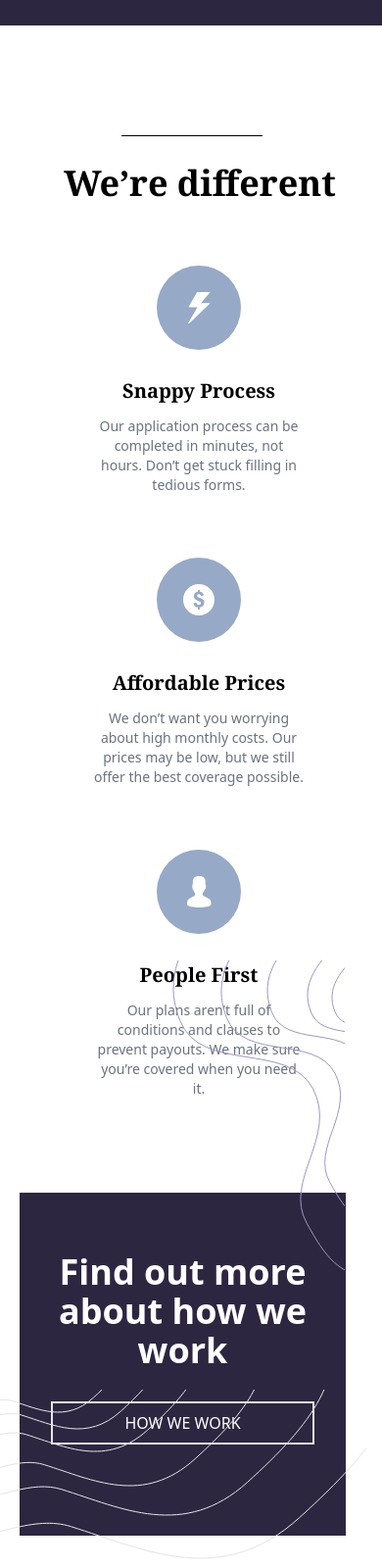
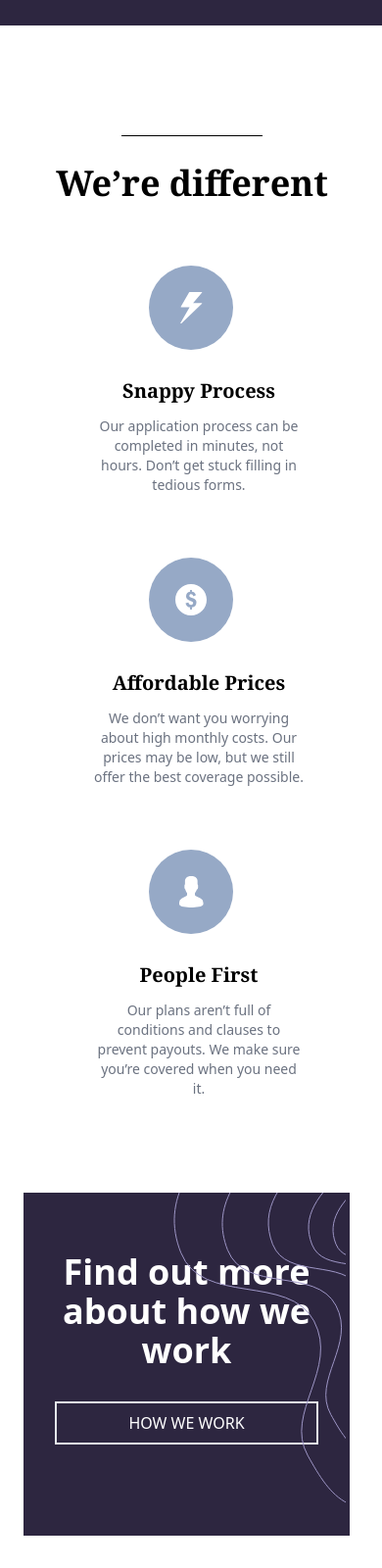
Before and after one commit to Dmyckon/Insure, a plain HTML site: page index.html in a window 390 px wide. Shown: the part 1240-2840 px from the top of the page at 98% size. Drawn offline with nearby package versions, Linux system fonts and the light colour scheme.

```diff
--- a/index.html
+++ b/index.html
@@ -36,13 +36,6 @@
         </div>
         <span class="md:hidden">&#9776;</span>
     </nav>
-        <!-- <section class="text-center h-96 bg-gray-800 text-white bg-no-repeat bg-left-bottom font-sans p-5"
-        style="background-image: url(./bg-pattern-mobile-nav.svg);">
-            <div class="h-[5vh]">HOW WE WORK</div>
-            <div class="h-[5vh]">BLOG</div>
-            <div class="h-[5vh]">ACCOUNT</div>
-            <div class="h-[5vh]">VIEW PLANS</div>
-        </section> -->
     <section class="bg-[#2d2640] h-[140vh] bg-no-repeat text-white text-center md:h-[70vh] w-auto">
       <div class="hidden md:flex w-36 h-px bg-gray-400 absolute mt-14 ml-20"></div>
     <img src="./image-intro-mobile.jpg" class="md:absolute right-20 top-36">
@@ -61,40 +54,40 @@
       <img src="./bg-pattern-intro-right-mobile.svg" class="absolute top-[870px] end-0 md:hidden">
       <img src="./bg-pattern-intro-left-desktop.svg" class="hidden md:block absolute h-[60vh] left-0 top-96">
     <div class="ml-1 md: ml-1">
-      <div class="w-36 bg-black h-px ml-20 md:ml-5"></div>
-      <h1 class="text-4xl w-72 pt-7 font-bold font-serif ml-4 md:ml-5">We’re different</h1>
+      <div class="w-36 bg-black h-px ml-20 md:ml-14"></div>
+      <h1 class="text-4xl w-72 pt-7 font-bold font-serif ms-2 md:ml-14">We’re different</h1>
     </div>
     <div class="md:flex mb-14 ml-14 justify-between">
       <div>
-        <img src="./icon-snappy-process.svg" class="ml-16 pt-16 md:ml-1">
+        <img src="./icon-snappy-process.svg" class="ml-14 pt-16 md:ml-1">
         <h1 class="text-xl font-bold font-serif pt-7 mr-10">Snappy Process</h1>
         <p class="text-gray-500 pt-3 text-sm mr-10">Our application process can be completed in minutes, not hours. Don’t get
           stuck filling in tedious forms.</p>
       </div>
       <div>
-        <img src="./icon-affordable-prices.svg" class="ml-16 pt-16 md:ml-1">
+        <img src="./icon-affordable-prices.svg" class="ml-14 pt-16 md:ml-1">
         <h1 class="text-xl font-bold font-serif pt-7 mr-10">Affordable Prices</h1>
         <p class="text-gray-500 pt-3 text-sm mr-10">We don’t want you worrying about high monthly costs. Our prices may be low,
           but we still offer the best coverage possible.</p>
       </div>
       <div>
-        <img src="./icon-people-first.svg" class="ml-16 pt-16 md:ml-1">
+        <img src="./icon-people-first.svg" class="ml-14 pt-16 md:ml-1">
         <h1 class="text-xl font-bold font-serif pt-7 mr-10">People First</h1>
         <p class="text-gray-500 pt-3 text-sm mr-10">Our plans aren’t full of conditions and clauses to prevent payouts. We make
           sure you’re covered when you need it.</p>
         </div>
     </div>
     </section>
-    <div class="bg-[#2d2640] h-[350px]  w-[333px] text-center text-white content-center ms-5 md:flex md:h-[38vh] md:w-[83vw] md:ms-24 xl:h-[43vh]">
-      <img src="./bg-pattern-how-we-work-mobile.svg" class="absolute left-44 top-[2220px] md:hidden">
-      <img src="./bg-pattern-how-we-work-desktop.svg" class="hidden md:flex absolute md:right-[105px]">
+    <div class="relative grid bg-[#2d2640] h-[350px]  w-[333px] text-center text-white content-center ms-6 md:flex md:h-[38vh] md:w-[83vw] md:ms-24 xl:h-[43vh]">
+      <img src="./bg-pattern-how-we-work-mobile.svg" class="absolute left-[46%] md:hidden">
+      <img src="./bg-pattern-how-we-work-desktop.svg" class="hidden md:flex absolute md:right-[0px]">
       <h1 class="font-bold text-4xl md:text-left md:w-[40vw] md:ms-10 md:mt-24 md:mr-10">Find out more about how we work</h1>
       <div class="border-solid border-2 m-8 grid p-2 md:h-[7vh] md:ms-44 md:mt-24">HOW WE WORK</div>
     </div>
-  <section class="h-[30vh] text-center mt-24 bg-no-repeat bg-gray-100">
+  <section class="h-[30vh] relative text-center mt-24 bg-no-repeat bg-gray-100">
     <div class="justify-center pt-14 md:flex justify-between ps-24 pe-24">
-     <img src="./bg-pattern-footer-mobile.svg" class="absolute top-[2658px] left-[0px] md:hidden">
-     <img src="./bg-pattern-footer-desktop.svg" class="md:absolute md:left-0 md:top-[1435px] xl:top-[1370px]">
+     <img src="./bg-pattern-footer-mobile.svg" class="absolute bottom-[25px] left-[0px] md:hidden">
+     <img src="./bg-pattern-footer-desktop.svg" class="md:absolute md:left-0 md:top-[10px]">
       <h1 class="font-bold font-mono text-3xl">INSURE</h1>
       <span class="flex justify-center">
       <img src="./icon-facebook.svg" class="p-2 flex-row md:hover:bg-[#2d2640]">
```
